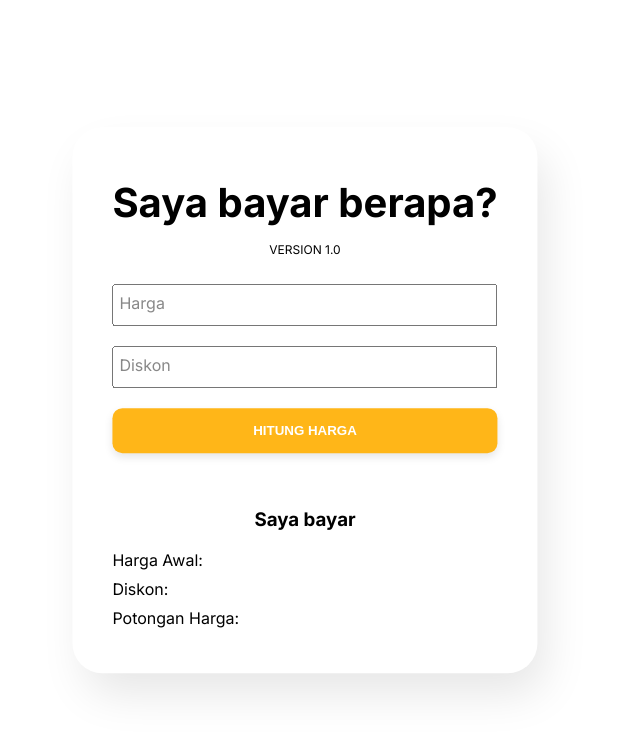
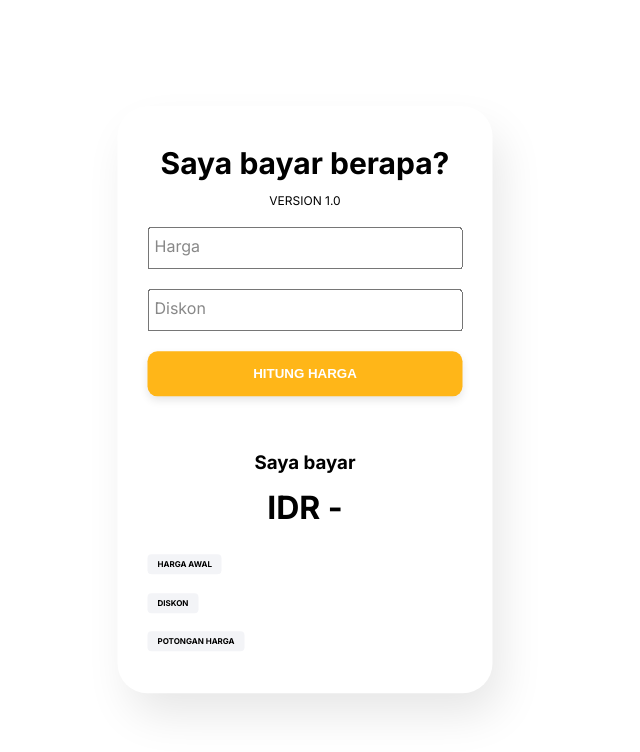
Before and after one commit to tonthowi/Discount-Calculator, a website: page index.html in a window 1280 px wide. Shown: the whole page, without its empty margins (335-975 px from the left). Drawn offline with Linux system fonts and the light colour scheme.

Commit message:
Hasil Styling

```diff
--- a/diskon.js
+++ b/diskon.js
@@ -23,7 +23,7 @@ function hargaDiskon(harga, diskon) {
     } else {
 
         document.getElementById("harga-awal").innerHTML = 'Belum memasukkan harga';
-        document.getElementById("harga-akhir").innerHTML = 'IDR -';
+
     }
 
     // Condition without input diskon
--- a/index.html
+++ b/index.html
@@ -32,14 +32,28 @@
                             <button id="submitBtn" class="btn-primary" type="button">Hitung Harga </button>
                         </div>
                     </form>
-                    <div id="hasil">
+                    <div class="hasil">
                         <div class="hargaAkhirBox">
                             <h3>Saya bayar</h3>
-                            <span class="hasil-input" id="harga-akhir"></span>
+                            <div id="harga-akhir">IDR -</div>
                         </div>
-                        <p>Harga Awal: <span class="hasil-input" id="harga-awal"></span></p>
-                        <p>Diskon: <span class="hasil-input" id="jumlah-diskon"></span></p>
-                        <p>Potongan Harga: <span class="hasil-input" id="potongan-harga"></span></p>
+                        <ul>
+                            <li>
+                                <span class="title-input">Harga Awal</span>
+                                <span class="hasil-input" id="harga-awal"></span>
+                            </li>
+
+                            <li>
+                                <span class="title-input">Diskon</span>
+                                <span class="hasil-input" id="jumlah-diskon"></span>
+                            </li>
+
+                            <li>
+                                <span class="title-input">Potongan Harga</span>
+                                <span class="hasil-input" id="potongan-harga"></span>
+                            </li>
+
+                        </ul>
                     </div>
 
                 </div>
--- a/sass/main.scss
+++ b/sass/main.scss
@@ -1,6 +1,8 @@
 $color-primary: #ffb618;
 $color-primary-light: lighten(#ffb618 ,5%);
 $color-primary-dark: darken(#ffb618 ,15%);
+$color-secondary: #f3f4f7;
+$color-white: #ffffff;
 
 $box-shadow-low-elevated: 0 4px 8px rgba(0, 0, 0, 0.1) ;
 $box-shadow-high-elevated: 0 10px 15px rgba(0, 0, 0, 0.2);
@@ -31,14 +33,15 @@ $box-shadow-card: 10px 23px 45px -3px rgba(0,0,0,0.1);
         top:50%;
         left:50%;
         backface-visibility: hidden;
+        width: 375px;
 
         .titleBox {
           position: relative;
-          margin-bottom: 23px;
+          margin-bottom: 15px;
 
           h1 {
             display: block;
-            font-size: 40px;
+            font-size: 30px;
             text-align: center;
           }
 
@@ -51,7 +54,7 @@ $box-shadow-card: 10px 23px 45px -3px rgba(0,0,0,0.1);
         }
 
         .form-box {
-            padding: 40px;
+            padding: 30px;
             border-radius: 30px;
             box-shadow: $box-shadow-card;
             animation: fadeIn 0.5s ease-out;
@@ -70,7 +73,8 @@ $box-shadow-card: 10px 23px 45px -3px rgba(0,0,0,0.1);
                 outline:none;
               }
 
-              &:focus + .labelForm,&:valid + .labelForm {
+              &:focus + .labelForm,
+              &:valid + .labelForm {
                 top: -10px;
                 font-size: 12px;
                 color:#5264AE;
@@ -107,7 +111,9 @@ $box-shadow-card: 10px 23px 45px -3px rgba(0,0,0,0.1);
 
 /* Hasil */
 
-#hasil {
+.hasil {
+  display: block;
+  position: relative;
 
   .hargaAkhirBox {
     position: relative;
@@ -121,10 +127,34 @@ $box-shadow-card: 10px 23px 45px -3px rgba(0,0,0,0.1);
 
     #harga-akhir {
       display: block;
+      text-align: center;
       font-size: 2rem;
       font-weight: 700;
-      text-align: center;
     }
+  }
+
+  ul {
+
+    li {
+      list-style: none;
+      margin-bottom: 10px;
+      display: block;
+
+      .title-input {
+        padding: 5px 10px;
+        background-color: $color-secondary;
+        border-radius: 4px;
+        font-size: .5rem;
+        font-weight: 600;
+        text-transform: uppercase;
+      }
+
+      .hasil-input {
+        font-size: .75rem;
+        text-transform: uppercase;
+      }
+    }
+
   }
 
 }
```
Also changed, not shown: style.css.
